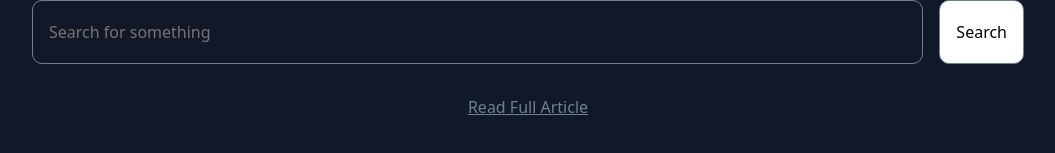
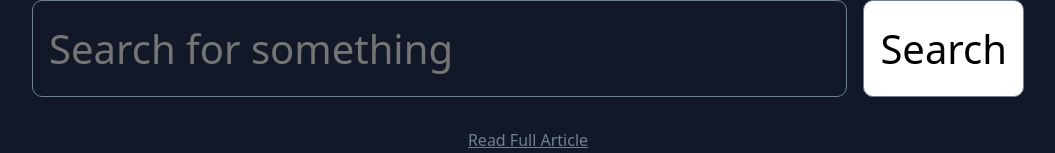
Before and after one commit to Zjotjawik/Group4_Hacker_News, a React (Vite) app: page / in a window 1280 px wide. Shown: the top 153 px of the page, without its empty margins (112-1167 px from the left). Built offline with nearby package versions, Linux system fonts and the light colour scheme; no server answers.

Commit message:
errors corrected

```diff
--- a/src/App.css
+++ b/src/App.css
@@ -33,7 +33,7 @@ input ::placeholder {
 
 button {
   font-family: inherit;
-  font-size: 1.5 rem;
+  font-size: 1.5rem;
   outline: none;
   background-color: #fff;
   padding: 1.25rem 1rem;
@@ -43,7 +43,6 @@ button {
 
 button:hover {
   background-color: transparent;
-  color: slategray;
   cursor: pointer;
   color: slategray;
   text-align: center;
@@ -115,7 +114,6 @@ button:hover {
   text-align: center;
   color: slategray;
   text-decoration: underline;
-  margin-bottom: 2rem;
 }
 
 .section .cards div {
@@ -155,7 +153,7 @@ button:hover {
 
 @media (min-width: 768px) {
   .section .cards {
-    grid-template-columns: repeat (2, 1fr);
+    grid-template-columns: repeat(2, 1fr);
   }
 }
 
@@ -171,11 +169,11 @@ button:hover {
 
   input {
     width: 100%;
-    font-size: 2.5 rem;
+    font-size: 2.5rem;
   }
 
   button {
-    font-size: 2.5 rem;
+    font-size: 2.5rem;
   }
 
   .section {
```
